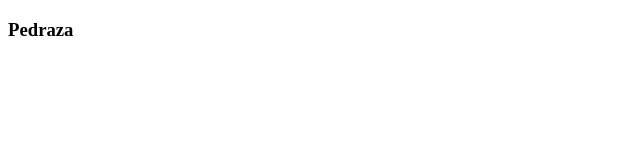
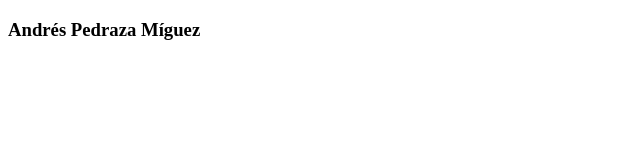
Before and after one commit to pedrazamiguez/pedrazamiguez.github.io, a plain HTML site: page index.html in a window 1280 px wide. Shown: the whole page, without its empty margins (0-640 px from the left). Drawn offline with Linux system fonts and the light colour scheme.

Commit message:
Display full name

```diff
--- a/index.html
+++ b/index.html
@@ -8,6 +8,6 @@
 </head>
 
 <body>
-	<h3>Pedraza</h3>
+	<h3>Andr&eacute;s Pedraza M&iacute;guez</h3>
 </body>
 </html>
```
